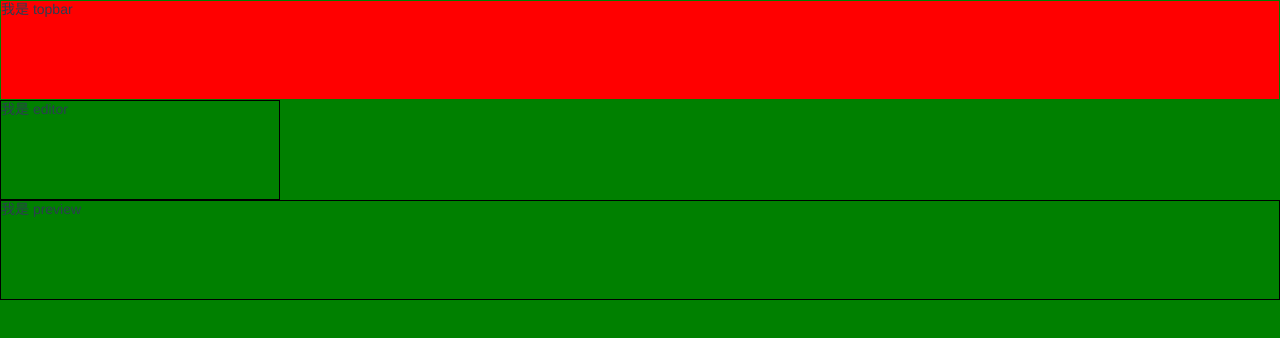
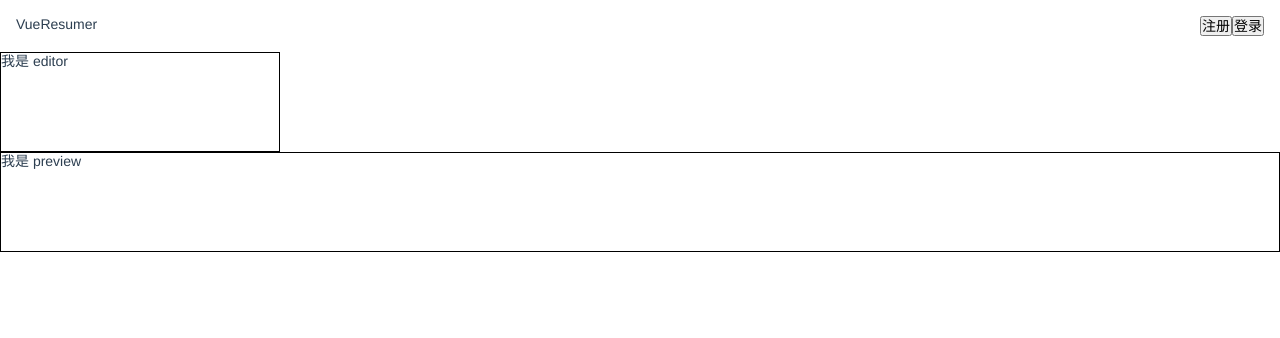
Before and after one commit to qinggge/vue-resume, a Vue app: page / in a window 1280 px wide. Shown: the top 338 px of the page. Built offline with nearby package versions, Linux system fonts and the light colour scheme.

Commit message:
import element-ui

```diff
--- a/package.json
+++ b/package.json
@@ -10,6 +10,7 @@
     "build": "node build/build.js"
   },
   "dependencies": {
+    "element-ui": "^2.4.5",
     "normalize.css": "^8.0.0",
     "vue": "^2.5.2"
   },
--- a/src/App.vue
+++ b/src/App.vue
@@ -36,11 +36,7 @@
   flex-direction: column;
   height: 100%;
 }
-.topbar {
-  background: red;
-}
 main{
-  background: green;
   display: flex;
   flex: 1;
   .editor{
--- a/src/components/Topbar.vue
+++ b/src/components/Topbar.vue
@@ -1,12 +1,19 @@
 <template>
     <div id="topbar">
-        我是 topbar
+        <div class="logo">
+            VueResumer
+        </div>
+        <div class="actions">
+            <button>注册</button>
+            <button>登录</button>
+        </div>
     </div>
 </template>
 
-<style>
+<style lang="scss">
     #topbar{
-        border: 1px solid green;
-        min-height: 100px;
+        display: flex;
+        justify-content: space-between;
+        padding: 16px;
     }
 </style>
```
Also changed, not shown: 1 other file (tests, documents, lock files or other folders).
